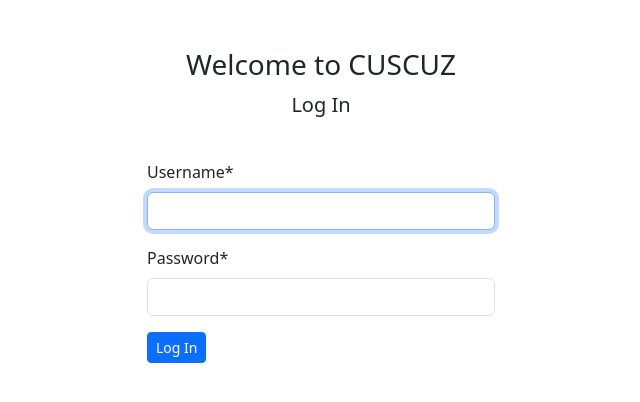
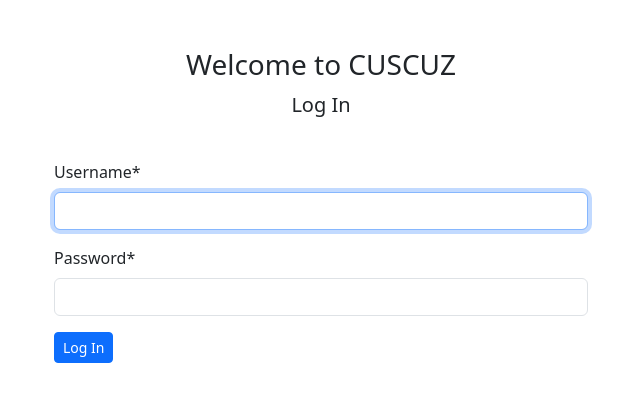
Before and after one commit to hugobelem/django-auth, a Django app: page /accounts/login/ in a window 1280 px wide. Shown: the part 56-458 px from the top of the page, without its empty margins (319-959 px from the left). Run offline with Django 5.2, Linux system fonts and the light colour scheme; some libraries are stand-ins or nearby versions.

Commit message:
modified login and signup form sizes

```diff
--- a/templates/registration/login.html
+++ b/templates/registration/login.html
@@ -16,7 +16,7 @@
 <div class="container">
   <div class="row">
     <div class="col"></div>
-    <div class="col">
+    <div class="col-6">
 
       <form method="post">
         {% csrf_token %}
--- a/templates/registration/signup.html
+++ b/templates/registration/signup.html
@@ -16,12 +16,12 @@
 <div class="container mb-5">
   <div class="row">
     <div class="col"></div>
-    <div class="col">
+    <div class="col-6">
 
       <form method="post">
         {% csrf_token %}
         {{ form|crispy }}
-        <button type="submit" class="btn btn-primary">Sign Up</button>
+        <button type="submit" class="btn btn-primary btn-sm">Sign Up</button>
       </form>
 
     </div>
```
